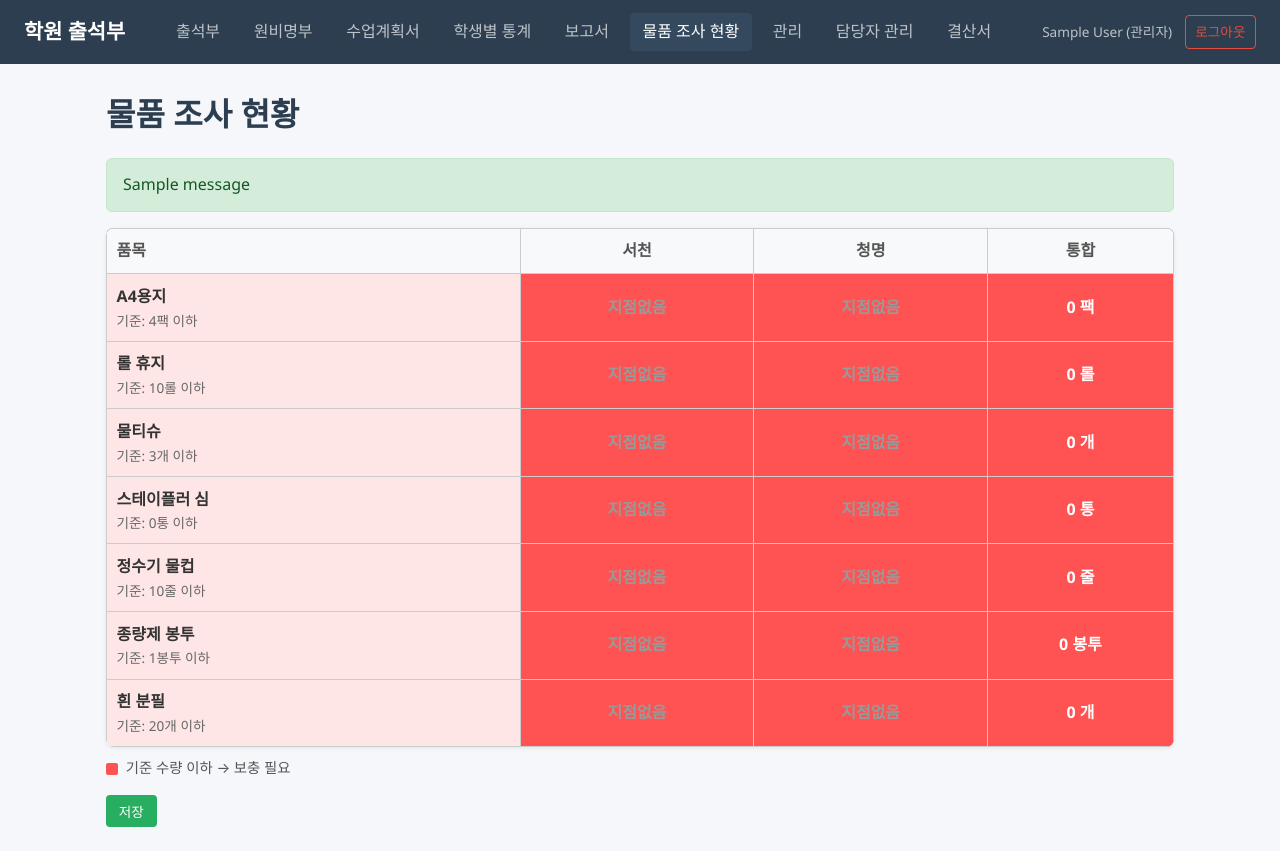
After one commit to woo1103/T-BEDU, a Flask app: page /inventory in a window 1280 px wide. The commit adds this page. Run offline with Flask 3, Linux system fonts and the light colour scheme; the visitor is signed in with stand-in values (Sample User, id 1); tables that the repository leaves empty hold one stand-in row (values such as "Sample post"); one stand-in notice (Sample message) is shown; parts of the project's set-up code (start-up, migrations or seed data) failed here and were passed over.

Commit message:
Add inventory tracking page with low-stock alerts
Adds 물품 조사 현황 tab showing 서천/청명/통합 quantities per item,
with red highlighting when stock falls to or below the threshold
(A4 4팩, 롤휴지 10롤, 물티슈 3개, 스테이플러심 0통, 물컵 10줄,
종량제봉투 1봉투, 흰분필 20개).

```diff
--- a/출석부/app.py
+++ b/출석부/app.py
@@ -1624,6 +1624,88 @@ def tuition_save():
     flash('원비 명부가 업데이트 되었습니다.')
     return redirect(url_for('tuition', year=year, month=month, search_name=search_name, branch_id=branch_id))
 
+# ─── 물품 조사 현황 ───
+INVENTORY_ITEMS = [
+    {'key': 'a4',         'name': 'A4용지',       'unit': '팩',    'threshold': 4},
+    {'key': 'roll_tissue','name': '롤 휴지',      'unit': '롤',    'threshold': 10},
+    {'key': 'wet_wipe',   'name': '물티슈',       'unit': '개',    'threshold': 3},
+    {'key': 'stapler',    'name': '스테이플러 심','unit': '통',    'threshold': 0},
+    {'key': 'water_cup',  'name': '정수기 물컵',  'unit': '줄',    'threshold': 10},
+    {'key': 'trash_bag',  'name': '종량제 봉투',  'unit': '봉투',  'threshold': 1},
+    {'key': 'chalk',      'name': '흰 분필',      'unit': '개',    'threshold': 20},
+]
+INVENTORY_BRANCHES = ['서천', '청명']
+
+
+@app.route('/inventory')
+@login_required
+def inventory():
+    db = get_db()
+    branches = []
+    for bname in INVENTORY_BRANCHES:
+        row = db.execute('SELECT * FROM branch WHERE name = ?', (bname,)).fetchone()
+        if row:
+            branches.append({'id': row['id'], 'name': bname})
+        else:
+            branches.append({'id': None, 'name': bname})
+
+    rows = db.execute('SELECT branch_id, item_key, quantity FROM inventory_item').fetchall()
+    qty_map = {(r['branch_id'], r['item_key']): r['quantity'] for r in rows}
+    db.close()
+
+    data = []
+    for item in INVENTORY_ITEMS:
+        per_branch = []
+        total = 0
+        for b in branches:
+            q = qty_map.get((b['id'], item['key']), 0) if b['id'] else 0
+            total += q
+            per_branch.append({
+                'branch': b['name'],
+                'branch_id': b['id'],
+                'quantity': q,
+                'low': q <= item['threshold'],
+            })
+        data.append({
+            'item': item,
+            'branches': per_branch,
+            'total': total,
+            'total_low': total <= item['threshold'],
+        })
+
+    return render_template('inventory.html', data=data, branches=branches, items=INVENTORY_ITEMS)
+
+
+@app.route('/inventory/save', methods=['POST'])
+@login_required
+def inventory_save():
+    db = get_db()
+    for bname in INVENTORY_BRANCHES:
+        brow = db.execute('SELECT id FROM branch WHERE name = ?', (bname,)).fetchone()
+        if not brow:
+            continue
+        bid = brow['id']
+        for item in INVENTORY_ITEMS:
+            field = f"qty_{bid}_{item['key']}"
+            val = request.form.get(field, '').strip()
+            if val == '':
+                continue
+            try:
+                q = float(val)
+            except ValueError:
+                continue
+            db.execute('''
+                INSERT INTO inventory_item (branch_id, item_key, quantity, updated_at)
+                VALUES (?, ?, ?, CURRENT_TIMESTAMP)
+                ON CONFLICT(branch_id, item_key)
+                DO UPDATE SET quantity = ?, updated_at = CURRENT_TIMESTAMP
+            ''', (bid, item['key'], q, q))
+    db.commit()
+    db.close()
+    flash('물품 조사 현황이 저장되었습니다.')
+    return redirect(url_for('inventory'))
+
+
 if __name__ == '__main__':
     init_db()
     app.run(debug=True)
--- a/출석부/models.py
+++ b/출석부/models.py
@@ -156,6 +156,16 @@ def init_db():
             FOREIGN KEY (user_id) REFERENCES user(id) ON DELETE CASCADE,
             UNIQUE(year, month, class_id, user_id)
         );
+        CREATE TABLE IF NOT EXISTS inventory_item (
+            id INTEGER PRIMARY KEY AUTOINCREMENT,
+            branch_id INTEGER NOT NULL,
+            item_key TEXT NOT NULL,
+            quantity REAL NOT NULL DEFAULT 0,
+            updated_at TIMESTAMP DEFAULT CURRENT_TIMESTAMP,
+            FOREIGN KEY (branch_id) REFERENCES branch(id) ON DELETE CASCADE,
+            UNIQUE(branch_id, item_key)
+        );
+
         CREATE TABLE IF NOT EXISTS tuition_ledger (
             id INTEGER PRIMARY KEY AUTOINCREMENT,
             student_id INTEGER NOT NULL,
--- a/출석부/templates/base.html
+++ b/출석부/templates/base.html
@@ -21,6 +21,7 @@
             <a href="{{ url_for('lesson_plan') }}" class="{% if request.endpoint == 'lesson_plan' %}active{% endif %}">수업계획서</a>
             <a href="{{ url_for('statistics') }}" class="{% if request.endpoint == 'statistics' %}active{% endif %}">학생별 통계</a>
             <a href="{{ url_for('reports') }}" class="{% if request.endpoint == 'reports' %}active{% endif %}">보고서</a>
+            <a href="{{ url_for('inventory') }}" class="{% if request.endpoint == 'inventory' %}active{% endif %}">물품 조사 현황</a>
             {% if session.get('role') == 'admin' %}
             <a href="{{ url_for('manage') }}" class="{% if request.endpoint == 'manage' %}active{% endif %}">관리</a>
             <a href="{{ url_for('users') }}" class="{% if request.endpoint == 'users' %}active{% endif %}">담당자 관리</a>
--- /dev/null
+++ b/출석부/templates/inventory.html
@@ -0,0 +1,74 @@
+{% extends "base.html" %}
+{% block content %}
+<h1>물품 조사 현황</h1>
+
+{% with messages = get_flashed_messages() %}
+{% if messages %}
+<div class="flash-msg">
+    {% for msg in messages %}<p>{{ msg }}</p>{% endfor %}
+</div>
+{% endif %}
+{% endwith %}
+
+<style>
+    .inv-table { width: 100%; border-collapse: collapse; margin-top: 1em; }
+    .inv-table th, .inv-table td { border: 1px solid #ccc; padding: 0.6em; text-align: center; }
+    .inv-table thead { background: #2c3e50; color: #fff; }
+    .inv-table .item-col { text-align: left; min-width: 140px; font-weight: 600; }
+    .inv-table .threshold { color: #666; font-size: 0.85em; font-weight: normal; }
+    .inv-table input[type=number] { width: 80px; padding: 0.3em; text-align: center; }
+    .inv-row-low { background: #ffe6e6; }
+    .inv-cell-low { background: #ff5252; color: #fff; font-weight: 700; }
+    .inv-cell-low input { background: #fff5f5; color: #c00; font-weight: 700; }
+    .inv-total { background: #f5f5f5; font-weight: 700; }
+    .inv-total.inv-cell-low { background: #ff5252; color: #fff; }
+    .inv-legend { margin-top: 0.6em; font-size: 0.9em; color: #555; }
+    .inv-legend .dot { display: inline-block; width: 12px; height: 12px; background: #ff5252; vertical-align: middle; margin-right: 4px; border-radius: 2px; }
+    .inv-save { margin-top: 1em; }
+</style>
+
+<form action="{{ url_for('inventory_save') }}" method="post">
+    <table class="inv-table">
+        <thead>
+            <tr>
+                <th class="item-col">품목</th>
+                {% for b in branches %}
+                <th>{{ b.name }}</th>
+                {% endfor %}
+                <th>통합</th>
+            </tr>
+        </thead>
+        <tbody>
+            {% for row in data %}
+            <tr class="{% if row.total_low %}inv-row-low{% endif %}">
+                <td class="item-col">
+                    {{ row.item.name }}
+                    <div class="threshold">기준: {{ row.item.threshold }}{{ row.item.unit }} 이하</div>
+                </td>
+                {% for cell in row.branches %}
+                <td class="{% if cell.low %}inv-cell-low{% endif %}">
+                    {% if cell.branch_id %}
+                    <input type="number" step="any" min="0"
+                           name="qty_{{ cell.branch_id }}_{{ row.item.key }}"
+                           value="{{ cell.quantity }}">
+                    {{ row.item.unit }}
+                    {% else %}
+                    <span style="color:#999;">지점없음</span>
+                    {% endif %}
+                </td>
+                {% endfor %}
+                <td class="inv-total {% if row.total_low %}inv-cell-low{% endif %}">
+                    {{ row.total }} {{ row.item.unit }}
+                </td>
+            </tr>
+            {% endfor %}
+        </tbody>
+    </table>
+
+    <div class="inv-legend"><span class="dot"></span> 기준 수량 이하 → 보충 필요</div>
+
+    <div class="inv-save">
+        <button type="submit" class="btn btn-add">저장</button>
+    </div>
+</form>
+{% endblock %}
```
